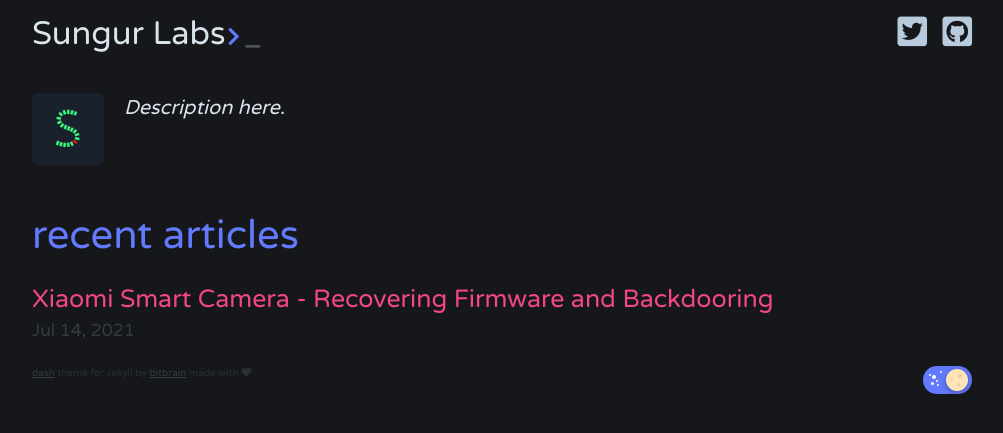
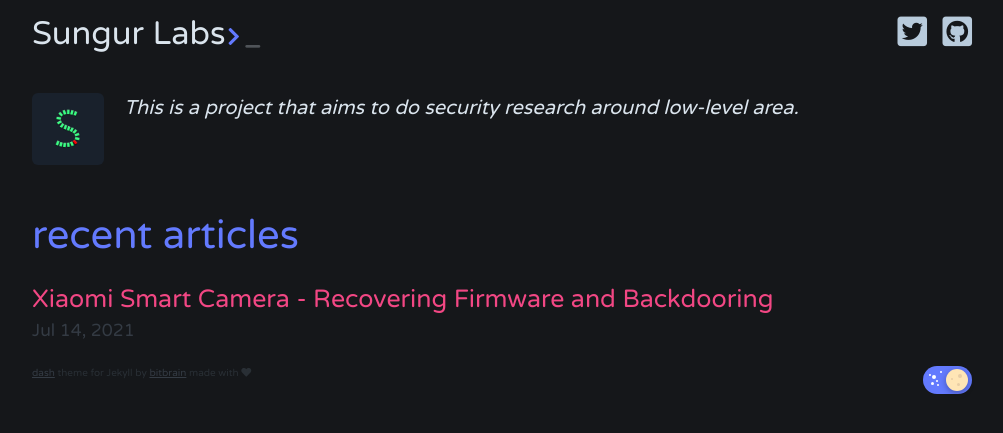
Before and after one commit to SungurLabs/sungurlabs.github.io, a Jekyll site: the page built from index.html, in a window 1280 px wide. Shown: the top 433 px of the page, without its empty margins (138-1141 px from the left). Built offline with Jekyll 4.4.1, drawn with Linux system fonts in a browser that asks for light colours; nearby versions of some CDN libraries; the list of posts is cut into pages by our own code.

Commit message:
Update _config.yml

```diff
--- a/_config.yml
+++ b/_config.yml
@@ -2,7 +2,7 @@ title: Sungur Labs
 author: GitHub User
 email:
 description: > # this means to ignore newlines until "show_exerpts:"
-  Description here.
+  This is a project that aims to do security research around low-level area.
 show_excerpts: false # set to true to show excerpts on the homepage
 
 paginate: 1
```
